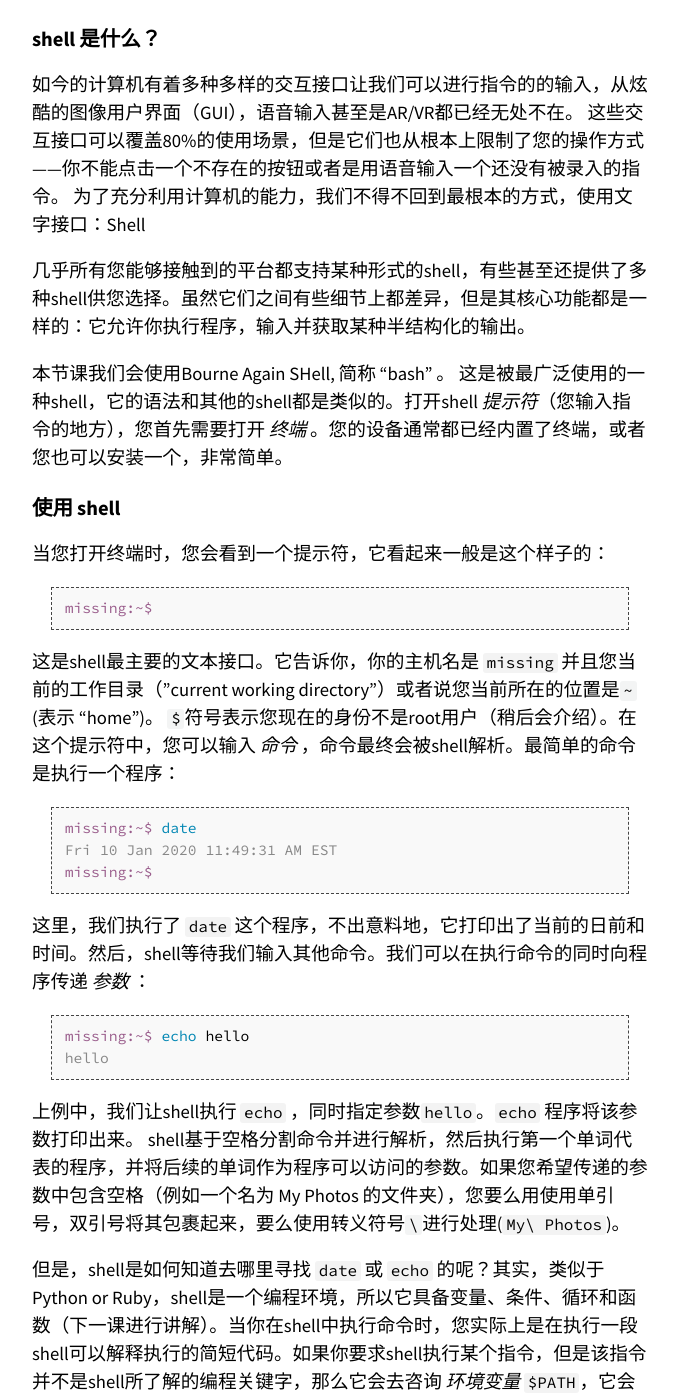
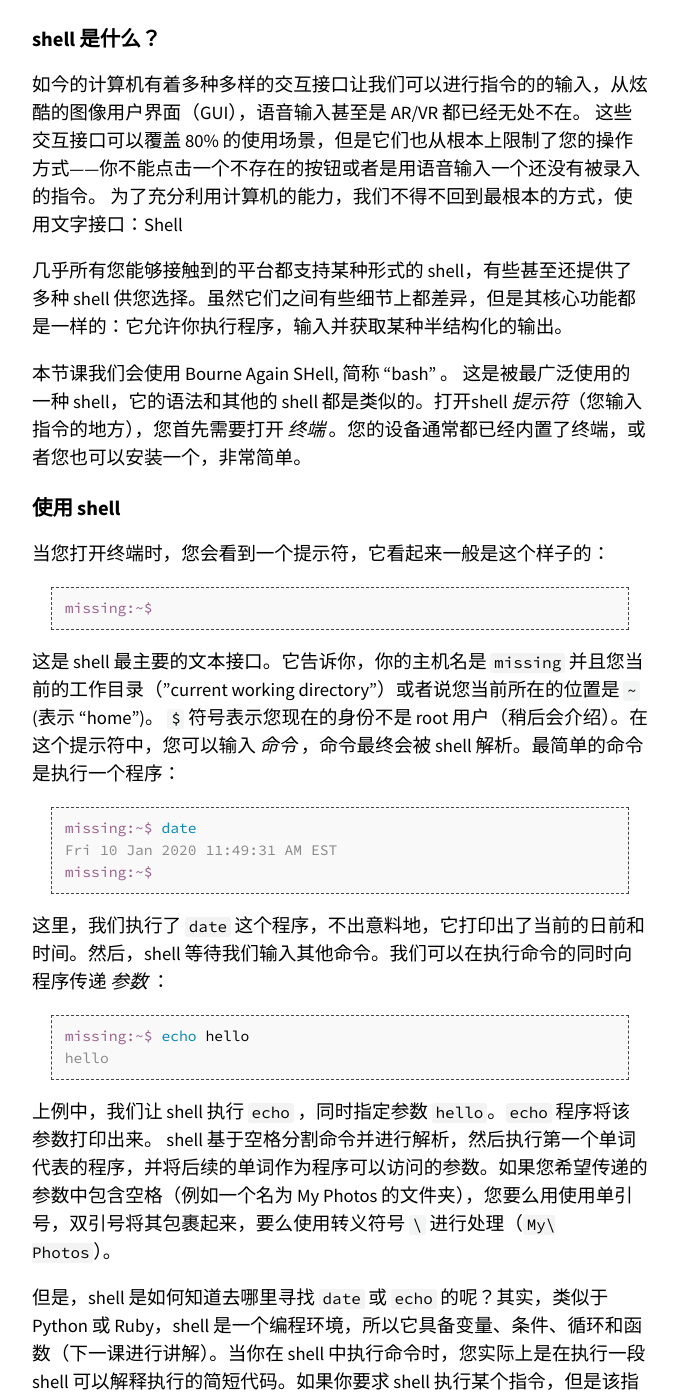
Before and after one commit to missing-semester-cn/missing-semester-cn.github.io, a Jekyll site: the page built from _2020/course-shell.md, in a window 1280 px wide and 1400 px high, scrolled down 1446 px. Shown: the whole window, without its empty margins (300-978 px from the left). Built offline with Jekyll 4.4.1, drawn with Linux system fonts in a browser that asks for light colours; some of the changed text lies outside the part shown.

Commit message:
中英文之间适当添加空格

````diff
--- a/_2020/course-shell.md
+++ b/_2020/course-shell.md
@@ -1,6 +1,6 @@
 ---
 layout: lecture
-title: "课程概览与shell"
+title: "课程概览与 shell"
 date: 2019-01-13
 ready: true
 video:
@@ -17,7 +17,7 @@ video:
 作为计算机科学家，我们都知道计算机最擅长帮助我们完成重复性的工作。
 但是我们却常常忘记这一点也适用于我们使用计算机的方式，而不仅仅是利用计算机程序去帮我们求解问题。
 在从事与计算机相关的工作时，我们有很多触手可及的工具可以帮助我们更高效的解决问题。
-但是我们中的大多数人实际上只利用了这些工具中的很少一部分，我们常常只是死记硬背地掌握了一些对我们来说如咒语一般的命令，
+但是我们中的大多数人实际上只利用了这些工具中的很少一部分，我们常常只是死记硬背一些如咒语般的命令，
 或是当我们卡住的时候，盲目地从网上复制粘贴一些命令。
 
 本课程意在帮你解决这一问题。
@@ -27,14 +27,13 @@ video:
 
 # 课程结构
 
-本课程包含11个时长在一小时左右的讲座，每一个讲座都会关注一个
+本课程包含 11 个时长在一小时左右的讲座，每一个讲座都会关注一个
 [特定的主题](/missing-semester/2020/)。尽管这些讲座之间基本上是各自独立的，但随着课程的进行，我们会假定您已经掌握了之前的内容。
 每个讲座都有在线笔记供查阅，但是课上的很多内容并不会包含在笔记中。因此我们也会把课程录制下来发布到互联网上供大家观看学习。
 
-我们希望能在这11个一小时讲座中涵盖大部分必须的内容，因此课程地节奏会比较紧凑。
-为了能帮助您以自己的节奏来掌握讲座内容，每次课程都包含来一组练习来帮助您掌握本节课的重点。
+我们希望能在这 11 个一小时讲座中涵盖大部分必须的内容，因此课程的信息密度是相当大的。为了能帮助您以自己的节奏来掌握讲座内容，每次课程都包含一组练习来帮助您掌握本节课的重点。
 课后我们会安排答疑的时间来回答您的问题。如果您参加的是在线课程，可以发送邮件到
-[missing-semester@mit.edu](mailto:missing-semester@mit.edu)来联系我们。
+ [missing-semester@mit.edu](mailto:missing-semester@mit.edu) 来联系我们。
 
 由于时长的限制，我们不可能达到那些专门课程一样的细致程度，我们会适时地将您介绍一些优秀的资源，帮助您深入的理解相关的工具或主题。
 但是如果您还有一些特别关注的话题，也请联系我们。
@@ -44,14 +43,14 @@ video:
 
 ##  shell 是什么？
 
-如今的计算机有着多种多样的交互接口让我们可以进行指令的的输入，从炫酷的图像用户界面（GUI），语音输入甚至是AR/VR都已经无处不在。
-这些交互接口可以覆盖80%的使用场景，但是它们也从根本上限制了您的操作方式——你不能点击一个不存在的按钮或者是用语音输入一个还没有被录入的指令。
+如今的计算机有着多种多样的交互接口让我们可以进行指令的的输入，从炫酷的图像用户界面（GUI），语音输入甚至是 AR/VR 都已经无处不在。
+这些交互接口可以覆盖 80% 的使用场景，但是它们也从根本上限制了您的操作方式——你不能点击一个不存在的按钮或者是用语音输入一个还没有被录入的指令。
 为了充分利用计算机的能力，我们不得不回到最根本的方式，使用文字接口：Shell
 
-几乎所有您能够接触到的平台都支持某种形式的shell，有些甚至还提供了多种shell供您选择。虽然它们之间有些细节上都差异，但是其核心功能都是一样的：它允许你执行程序，输入并获取某种半结构化的输出。
+几乎所有您能够接触到的平台都支持某种形式的 shell，有些甚至还提供了多种 shell 供您选择。虽然它们之间有些细节上都差异，但是其核心功能都是一样的：它允许你执行程序，输入并获取某种半结构化的输出。
 
-本节课我们会使用Bourne Again SHell, 简称 "bash" 。
-这是被最广泛使用的一种shell，它的语法和其他的shell都是类似的。打开shell _提示符_（您输入指令的地方），您首先需要打开 _终端_ 。您的设备通常都已经内置了终端，或者您也可以安装一个，非常简单。
+本节课我们会使用 Bourne Again SHell, 简称 "bash" 。
+这是被最广泛使用的一种 shell，它的语法和其他的 shell 都是类似的。打开shell _提示符_（您输入指令的地方），您首先需要打开 _终端_ 。您的设备通常都已经内置了终端，或者您也可以安装一个，非常简单。
 
 ## 使用 shell
 
@@ -61,7 +60,7 @@ video:
 missing:~$
 ```
 
-这是shell最主要的文本接口。它告诉你，你的主机名是 `missing` 并且您当前的工作目录（"current working directory"）或者说您当前所在的位置是`~` (表示 "home")。 `$`符号表示您现在的身份不是root用户（稍后会介绍）。在这个提示符中，您可以输入 _命令_ ，命令最终会被shell解析。最简单的命令是执行一个程序：
+这是 shell 最主要的文本接口。它告诉你，你的主机名是 `missing` 并且您当前的工作目录（"current working directory"）或者说您当前所在的位置是 `~` (表示 "home")。 `$` 符号表示您现在的身份不是 root 用户（稍后会介绍）。在这个提示符中，您可以输入 _命令_ ，命令最终会被 shell 解析。最简单的命令是执行一个程序：
 
 ```console
 missing:~$ date
@@ -69,16 +68,16 @@ Fri 10 Jan 2020 11:49:31 AM EST
 missing:~$
 ```
 
-这里，我们执行了 `date` 这个程序，不出意料地，它打印出了当前的日前和时间。然后，shell等待我们输入其他命令。我们可以在执行命令的同时向程序传递 _参数_ ：
+这里，我们执行了 `date` 这个程序，不出意料地，它打印出了当前的日前和时间。然后，shell 等待我们输入其他命令。我们可以在执行命令的同时向程序传递 _参数_ ：
 
 ```console
 missing:~$ echo hello
 hello
 ```
-上例中，我们让shell执行 `echo` ，同时指定参数`hello`。`echo` 程序将该参数打印出来。
-shell基于空格分割命令并进行解析，然后执行第一个单词代表的程序，并将后续的单词作为程序可以访问的参数。如果您希望传递的参数中包含空格（例如一个名为 My Photos 的文件夹），您要么用使用单引号，双引号将其包裹起来，要么使用转义符号`\`进行处理(`My\ Photos`)。
+上例中，我们让 shell 执行 `echo` ，同时指定参数 `hello`。`echo` 程序将该参数打印出来。
+shell 基于空格分割命令并进行解析，然后执行第一个单词代表的程序，并将后续的单词作为程序可以访问的参数。如果您希望传递的参数中包含空格（例如一个名为 My Photos 的文件夹），您要么用使用单引号，双引号将其包裹起来，要么使用转义符号 `\` 进行处理（`My\ Photos`）。
 
-但是，shell是如何知道去哪里寻找 `date` 或 `echo` 的呢？其实，类似于Python or Ruby，shell是一个编程环境，所以它具备变量、条件、循环和函数（下一课进行讲解）。当你在shell中执行命令时，您实际上是在执行一段shell可以解释执行的简短代码。如果你要求shell执行某个指令，但是该指令并不是shell所了解的编程关键字，那么它会去咨询 _环境变量_  `$PATH`，它会列出当shell接到某条指令时，进行程序搜索的路径：
+但是，shell 是如何知道去哪里寻找 `date` 或 `echo` 的呢？其实，类似于 Python 或 Ruby，shell 是一个编程环境，所以它具备变量、条件、循环和函数（下一课进行讲解）。当你在 shell 中执行命令时，您实际上是在执行一段 shell 可以解释执行的简短代码。如果你要求 shell 执行某个指令，但是该指令并不是 shell 所了解的编程关键字，那么它会去咨询 _环境变量_  `$PATH`，它会列出当 shell 接到某条指令时，进行程序搜索的路径：
 
 
 ```console
@@ -90,13 +89,13 @@ missing:~$ /bin/echo $PATH
 /usr/local/sbin:/usr/local/bin:/usr/sbin:/usr/bin:/sbin:/bin
 ```
 
-当我们执行 `echo` 命令时，shell了解到需要执行 `echo` 这个程序，随后它便会在`$PATH`中搜索由`:`所分割的一系列目录，基于名字搜索该程序。当找到该程序时便执行（假定该文件是 _可执行程序_，后续课程将详细讲解）。确定某个程序名代表的是哪个具体的程序，可以使用
-`which` 程序。我们也可以绕过 `$PATH` ，通过直接指定需要执行的程序的路径来执行该程序
+当我们执行 `echo` 命令时，shell 了解到需要执行 `echo` 这个程序，随后它便会在 `$PATH` 中搜索由 `:` 所分割的一系列目录，基于名字搜索该程序。当找到该程序时便执行（假定该文件是 _可执行程序_，后续课程将详细讲解）。确定某个程序名代表的是哪个具体的程序，可以使用
+`which` 程序。我们也可以绕过 `$PATH`，通过直接指定需要执行的程序的路径来执行该程序
 
 ## 在shell中导航
 
-shell中的路径是一组被分割的目录，在 Linux 和 macOS 上使用 `/` 分割，而在Windows上是`\`。路径 `/`代表的是系统的根目录，所有的文件夹都包括在这个路径之下，在Windows上每个盘都有一个根目录（例如：
-`C:\`）。 我们假设您在学习本课程时使用的是Linux文件系统。如果某个路径以`/` 开头，那么它是一个 _绝对路径_，其他的都是 _相对路径_ 。相对路径是指相对于当前工作目录的路径，当前工作目录可以使用 `pwd` 命令来获取。此外，切换目录需要使用 `cd` 命令。在路径中，`.` 表示的是当前目录，而 `..` 表示上级目录：
+shell 中的路径是一组被分割的目录，在 Linux 和 macOS 上使用 `/` 分割，而在Windows上是 `\`。路径 `/` 代表的是系统的根目录，所有的文件夹都包括在这个路径之下，在Windows上每个盘都有一个根目录（例如：
+`C:\`）。 我们假设您在学习本课程时使用的是 Linux 文件系统。如果某个路径以 `/` 开头，那么它是一个 _绝对路径_，其他的都是 _相对路径_ 。相对路径是指相对于当前工作目录的路径，当前工作目录可以使用 `pwd` 命令来获取。此外，切换目录需要使用 `cd` 命令。在路径中，`.` 表示的是当前目录，而 `..` 表示上级目录：
 
 ```console
 missing:~$ pwd
@@ -117,11 +116,11 @@ missing:~$ ../../bin/echo hello
 hello
 ```
 
-注意，shell会实时显示当前的路径信息。您可以通过配置shell提示符来显示各种有用的信息，这一内容我们会在后面的课程中进行讨论。
+注意，shell 会实时显示当前的路径信息。您可以通过配置 shell 提示符来显示各种有用的信息，这一内容我们会在后面的课程中进行讨论。
 
 一般来说，当我们运行一个程序时，如果我们没有指定路径，则该程序会在当前目录下执行。例如，我们常常会搜索文件，并在需要时创建文件。
 
-为了查看指定目录下包含哪些文件，我们使用`ls` 命令：
+为了查看指定目录下包含哪些文件，我们使用 `ls` 命令：
 
 ```console
 missing:~$ ls
@@ -138,7 +137,7 @@ home
 ...
 ```
 
-除非我们利用第一个参数指定目录，否则 `ls` 会打印当前目录下的文件。大多数的命令接受标记和选项（带有值的标记），它们以`-` 开头，并可以改变程序的行为。通常，在执行程序时使用`-h` 或 `--help` 标记可以打印帮助信息，以便了解有哪些可用的标记或选项。例如，`ls --help` 的输出如下：
+除非我们利用第一个参数指定目录，否则 `ls` 会打印当前目录下的文件。大多数的命令接受标记和选项（带有值的标记），它们以 `-` 开头，并可以改变程序的行为。通常，在执行程序时使用 `-h` 或 `--help` 标记可以打印帮助信息，以便了解有哪些可用的标记或选项。例如，`ls --help` 的输出如下：
 
 ```
   -l                         use a long listing format
@@ -149,14 +148,14 @@ missing:~$ ls -l /home
 drwxr-xr-x 1 missing  users  4096 Jun 15  2019 missing
 ```
 
-这个参数可以打印出更加详细地列出目录下文件或文件夹的信息。首先，本行第一个字符`d` 表示
+这个参数可以打印出更加详细地列出目录下文件或文件夹的信息。首先，本行第一个字符 `d` 表示
 `missing` 是一个目录。然后接下来的九个字符，每三个字符构成一组。
-(`rwx`). 它们分别代表了文件所有者(`missing`)，用户组 (`users`) 以及其他所有人具有的权限。其中 `-`表示该用户不具备相应的权限。从上面的信息来看，只有文件所有者可以修改(`w`) ， `missing` 文件夹 （例如，添加或删除文件夹中的文件）。为了进入某个文件夹，用户需要具备该文件夹以及其父文件夹的“搜索”权限（以“可执行”：`x`）权限表示。为了列出它的包含的内容，用户必须对该文件夹具备读权限（`r`）。对于文件来说，权限的意义也是类似的。注意，`/bin`目录下的程序在最后一组，即表示所有人的用户组中，均包含`x`权限，也就是说任何人都可以执行这些程序。
+（`rwx`）. 它们分别代表了文件所有者（`missing`），用户组（`users`） 以及其他所有人具有的权限。其中 `-` 表示该用户不具备相应的权限。从上面的信息来看，只有文件所有者可以修改（`w`），`missing` 文件夹 （例如，添加或删除文件夹中的文件）。为了进入某个文件夹，用户需要具备该文件夹以及其父文件夹的“搜索”权限（以“可执行”：`x`）权限表示。为了列出它的包含的内容，用户必须对该文件夹具备读权限（`r`）。对于文件来说，权限的意义也是类似的。注意，`/bin` 目录下的程序在最后一组，即表示所有人的用户组中，均包含 `x` 权限，也就是说任何人都可以执行这些程序。
 
 
-在这个阶段，还有几个趁手的命令是您需要掌握的，例如 `mv` （用于重命名或移动文件）、 `cp` (拷贝文件)以及 `mkdir` (新建文件夹)。
+在这个阶段，还有几个趁手的命令是您需要掌握的，例如 `mv`（用于重命名或移动文件）、 `cp`（拷贝文件）以及 `mkdir`（新建文件夹）。
 
-如果您想要知道关于程序参数、输入输出的信息，亦或是想要了解它们的工作方式，请试试 `man` 这个程序。它会接受一个程序名作为参数，然后将它的文档（用户手册）展现给您。注意，使用`q` 可以退出该程序。
+如果您想要知道关于程序参数、输入输出的信息，亦或是想要了解它们的工作方式，请试试 `man` 这个程序。它会接受一个程序名作为参数，然后将它的文档（用户手册）展现给您。注意，使用 `q` 可以退出该程序。
 
 ```console
 missing:~$ man ls
@@ -164,7 +163,7 @@ missing:~$ man ls
 
 ## 在程序间创建连接
 
-在shell中，程序有两个主要的“流”：它们的输入流和输出流。
+在 shell 中，程序有两个主要的“流”：它们的输入流和输出流。
 当程序尝试读取信息时，它们会从输入流中进行读取，当程序打印信息时，它们会将信息输出到输出流中。
 通常，一个程序的输入输出流都是您的终端。也就是，您的键盘作为输入，显示器作为输出。
 但是，我们也可以重定向这些流！
@@ -183,7 +182,7 @@ hello
 ```
 
 您还可以使用 `>>` 来向一个文件追加内容。使用管道（ _pipes_ ），我们能够更好的利用文件重定向。
-`|`操作符允许我们将一个程序的输出和另外一个程序的输入连接起来：
+`|` 操作符允许我们将一个程序的输出和另外一个程序的输入连接起来：
 
 ```console
 missing:~$ ls -l / | tail -n1
@@ -196,14 +195,14 @@ missing:~$ curl --head --silent google.com | grep --ignore-case content-length |
 
 ## 一个功能全面又强大的工具
 
-对于大多数的类Unix系统，有一类用户是非常特殊的，那就是：根用户（root用户）。
+对于大多数的类 Unix 系统，有一类用户是非常特殊的，那就是：根用户（root user）。
 您应该已经注意到了，在上面的输出结果中，根用户几乎不受任何限制，他可以创建、读取、更新和删除系统中的任何文件。
 通常在我们并不会以根用户的身份直接登录系统，因为这样可能会因为某些错误的操作而破坏系统。
-取而代之的是我们会在需要的时候使用 `sudo` 命令。顾名思义，它的作用是让您可以以su（super user 或 root的简写）的身份do一些事情。
-当您遇到拒绝访问（permission denied）的错误时，通常是因为此时您必须是根用户才能操作。此时也请再次确认您是真的要执行此操作。
+取而代之的是我们会在需要的时候使用 `sudo` 命令。顾名思义，它的作用是让您可以以 su（super user 或 root 的简写）的身份执行一些操作。
+当您遇到拒绝访问（permission denied）的错误时，通常是因为此时您必须是根用户才能操作。然而，请再次确认您是真的要执行此操作。
 
-有一件事情是您必须作为根用户才能做的，那就是向`sysfs` 文件写入内容。系统被挂载在`/sys`下， `sysfs` 文件则暴露了一些内核（kernel）参数。
-因此，您不需要借助任何专用的工具，就可以轻松地在运行期间配置系统内核。**注意 Windows or macOS没有这个文件**
+有一件事情是您必须作为根用户才能做的，那就是向 `sysfs` 文件写入内容。系统被挂载在 `/sys` 下，`sysfs` 文件则暴露了一些内核（kernel）参数。
+因此，您不需要借助任何专用的工具，就可以轻松地在运行期间配置系统内核。**注意 Windows 和 macOS 没有这个文件**
 
 例如，您笔记本电脑的屏幕亮度写在 `brightness` 文件中，它位于
 
@@ -222,17 +221,17 @@ An error occurred while redirecting file 'brightness'
 open: Permission denied
 ```
 出乎意料的是，我们还是得到了一个错误信息。毕竟，我们已经使用了
-`sudo` 命令！关于shell，有件事我们必须要知道。`|`、`>`、和 `<` 是通过shell执行的，而不是被各个程序单独执行。
-`echo` 等程序并不知道`|`的存在，它们只知道从自己的输入输出流中进行读写。
-对于上面这种情况， _shell_ (权限为您的当前用户) 在设置 `sudo echo` 前尝试打开 brightness 文件并写入，但是系统拒绝了shell的操作因为此时shell不是根用户。
+`sudo` 命令！关于 shell，有件事我们必须要知道。`|`、`>`、和 `<` 是通过 shell 执行的，而不是被各个程序单独执行。
+`echo` 等程序并不知道 `|` 的存在，它们只知道从自己的输入输出流中进行读写。
+对于上面这种情况， _shell_ (权限为您的当前用户) 在设置 `sudo echo` 前尝试打开 brightness 文件并写入，但是系统拒绝了 shell 的操作因为此时 shell 不是根用户。
 
 明白这一点后，我们可以这样操作：
 
 ```console
 $ echo 3 | sudo tee brightness
 ```
-因为打开`/sys` 文件的是`tee`这个程序，并且该程序以`root`权限在运行，因此操作可以进行。
-这样您就可以在`/sys`中愉快地玩耍了，例如修改系统中各种LED的状态（路径可能会有所不同）：
+因为打开 `/sys` 文件的是 `tee` 这个程序，并且该程序以 `root` 权限在运行，因此操作可以进行。
+这样您就可以在 `/sys` 中愉快地玩耍了，例如修改系统中各种LED的状态（路径可能会有所不同）：
 
 ```console
 $ echo 1 | sudo tee /sys/class/leds/input6::scrolllock/brightness
@@ -240,8 +239,8 @@ $ echo 1 | sudo tee /sys/class/leds/input6::scrolllock/brightness
 
 # 接下来.....
 
-学到这里，您掌握的shell知识已经可以完成一些基础的任务了。您应该已经可以查找感兴趣的文件并使用大多数程序的基本功能了。
-在下一场讲座中，我们会探讨如何利用shell及其他工具执行并自动化更复杂的任务。
+学到这里，您掌握的 shell 知识已经可以完成一些基础的任务了。您应该已经可以查找感兴趣的文件并使用大多数程序的基本功能了。
+在下一场讲座中，我们会探讨如何利用 shell 及其他工具执行并自动化更复杂的任务。
 
 # 课后练习
 
@@ -254,13 +253,13 @@ $ echo 1 | sudo tee /sys/class/leds/input6::scrolllock/brightness
     curl --head --silent https://missing.csail.mit.edu
     ```
     第一行可能有点棘手， `#` 在Bash中表示注释，而 `!` 即使被双引号（`"`）包裹也具有特殊的含义。
-    单引号（`'`）则不一样，此处利用这一点解决输入问题。更多信息请参考  [Bash quoting手册](https://www.gnu.org/software/bash/manual/html_node/Quoting.html)
+    单引号（`'`）则不一样，此处利用这一点解决输入问题。更多信息请参考  [Bash quoting 手册](https://www.gnu.org/software/bash/manual/html_node/Quoting.html)
 
-1. 尝试执行这个文件。例如，将该脚本的路径（`./semester`）输入到您的shell中并回车。如果程序无法执行，请使用 `ls`命令来获取信息并理解其不能执行的原因。
-2. 查看 `chmod` 的手册(例如，使用`man chmod`命令)
+1. 尝试执行这个文件。例如，将该脚本的路径（`./semester`）输入到您的shell中并回车。如果程序无法执行，请使用 `ls` 命令来获取信息并理解其不能执行的原因。
+2. 查看 `chmod` 的手册(例如，使用 `man chmod` 命令)
 
-3. 使用 `chmod` 命令改变权限，使 `./semester` 能够成功执行，不要使用`sh semester`来执行该程序。您的shell是如何知晓这个文件需要使用`sh`来解析呢？更多信息请参考：[shebang](https://en.wikipedia.org/wiki/Shebang_(Unix))
+3. 使用 `chmod` 命令改变权限，使 `./semester` 能够成功执行，不要使用 `sh semester` 来执行该程序。您的 shell 是如何知晓这个文件需要使用 `sh` 来解析呢？更多信息请参考：[shebang](https://en.wikipedia.org/wiki/Shebang_(Unix))
 
 4. 使用 `|` 和 `>` ，将 `semester` 文件输出的最后更改日期信息，写入根目录下的 `last-modified.txt` 的文件中
 
-5. 写一段命令来从 `/sys` 中获取笔记本的电量信息，或者台式机CPU的温度。注意：macOS并没有sysfs，所以mac用户可以跳过这一题。
+5. 写一段命令来从 `/sys` 中获取笔记本的电量信息，或者台式机 CPU 的温度。注意：macOS 并没有 sysfs，所以 Mac 用户可以跳过这一题。
````
